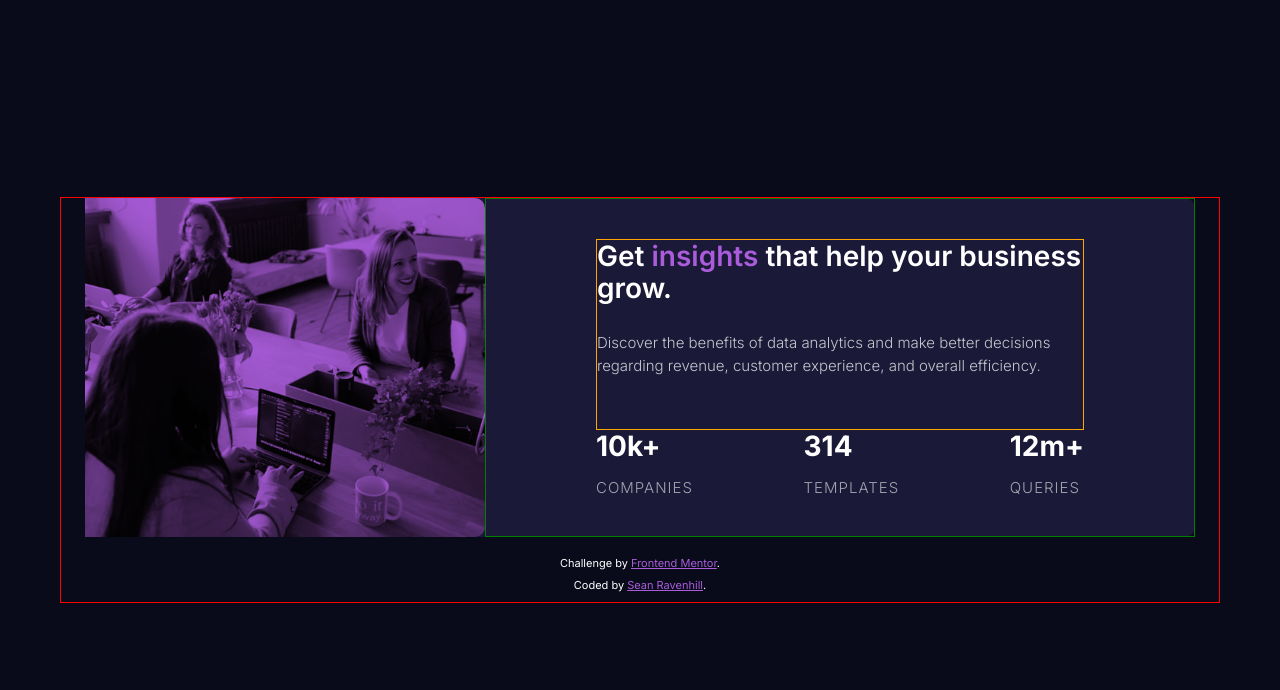
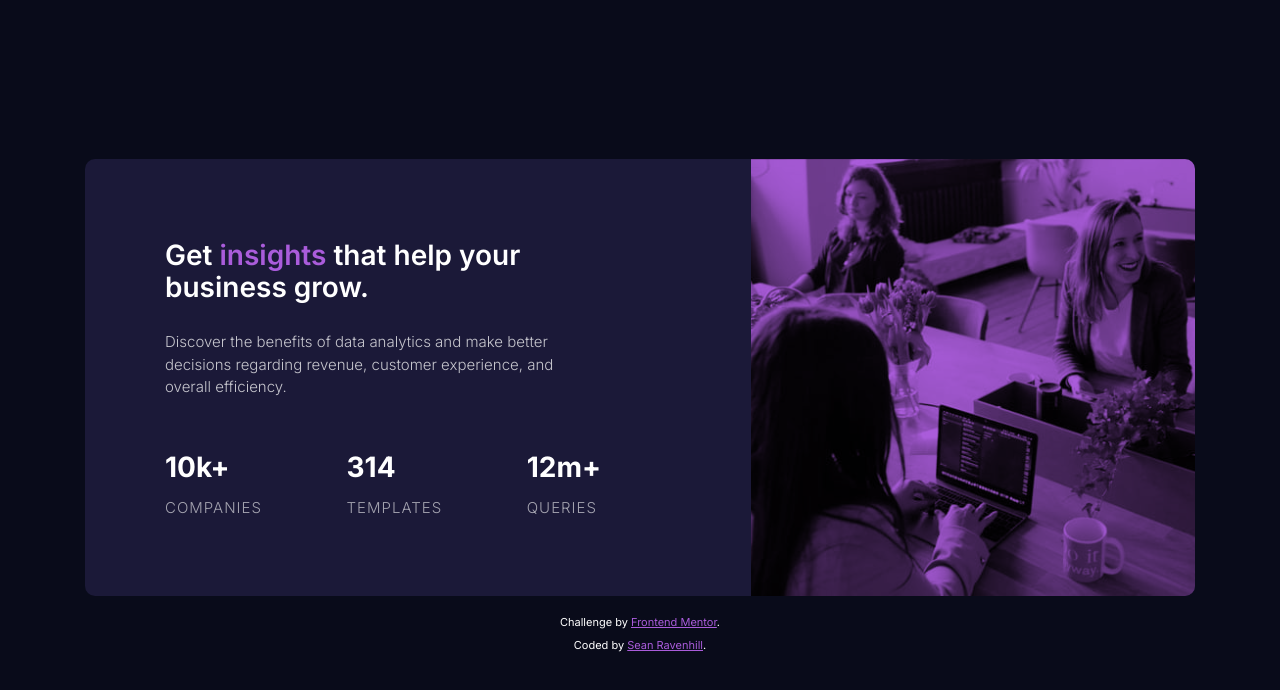
Before and after one commit to SeanRavenhill/stats-preview-card-component, a plain HTML site: page index.html in a window 1280 px wide. Drawn offline with nearby package versions, Linux system fonts and the light colour scheme.

Commit message:
media queries and CSS Grid setup

```diff
--- a/styles/styles.css
+++ b/styles/styles.css
@@ -61,7 +61,6 @@ a {
 
 /* Layout */
 .container {
-    border: 1px red solid;
     margin: 0 auto;
 }
 
@@ -145,19 +144,27 @@ a {
 }
 
 /* Media Queries */
-@media screen and (min-width: 400px){
+
+@media screen and (max-width: 375px){
+    .card {
+        min-width: 375px;
+    }
+}
+
+@media screen and (min-width: 600px) {
     .card {
         display: grid;
+        grid-template-columns: 1fr 1fr 1fr 1fr 1fr;
+        grid-template-rows: auto;
         grid-template-areas:
-            "c c i i"
-            "c c i i";
+            "content content content image image"
+            "content content content image image";
         max-width: 1110px;
-        margin: 0 2.4rem 2rem;
         text-align: left;
     }
     .card__image {
-        grid-area: "i";
-        width: 400px;
+        grid-area: image;
+        max-width: 540px;
         height: 100%;
         background-color: var(--clr-primary-accent);
         background-image: url(../images/image-header-desktop.jpg);
@@ -168,31 +175,26 @@ a {
     }
 
     .card-content {
-        grid-area: "c";
-        border: 1px green solid;
+        grid-area: content;
         display: flex;
         flex-direction: column;
         justify-content: center;
-        padding: 4rem 8rem;
+        margin: 8rem 15rem 8rem 8rem;
+        padding: 0;
     }
 
     .card-info {
-        border: 1px orange solid;
+        margin: 0;
     }
 
     .card-stats {
         display: flex;
         flex-direction: row;
         justify-content: space-between;
+        margin: 0;
     }
 
     .card-stat {
         margin-bottom: 0rem;
     }
 }
-
-@media screen and (max-width: 375px){
-    .card {
-        min-width: 375px;
-    }
-}
```
